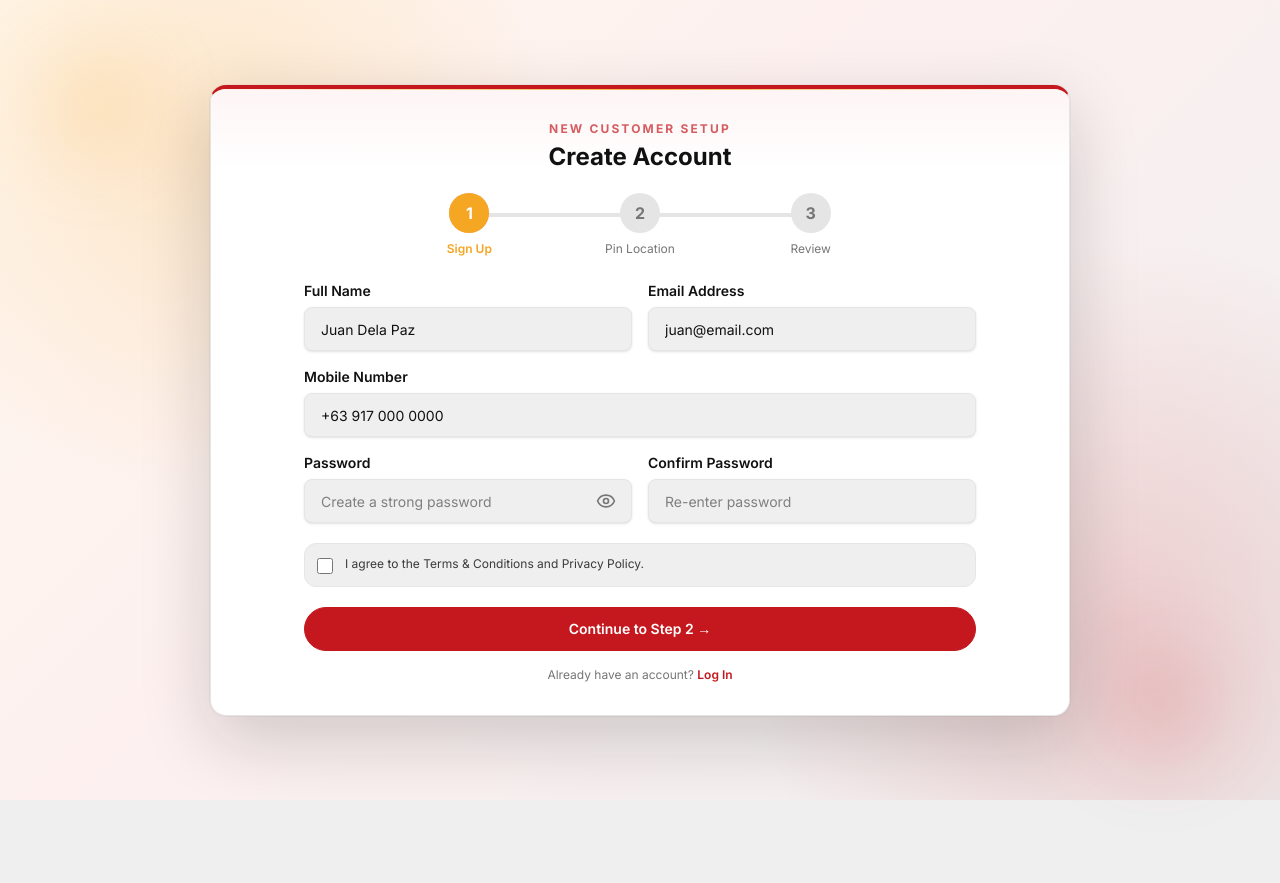
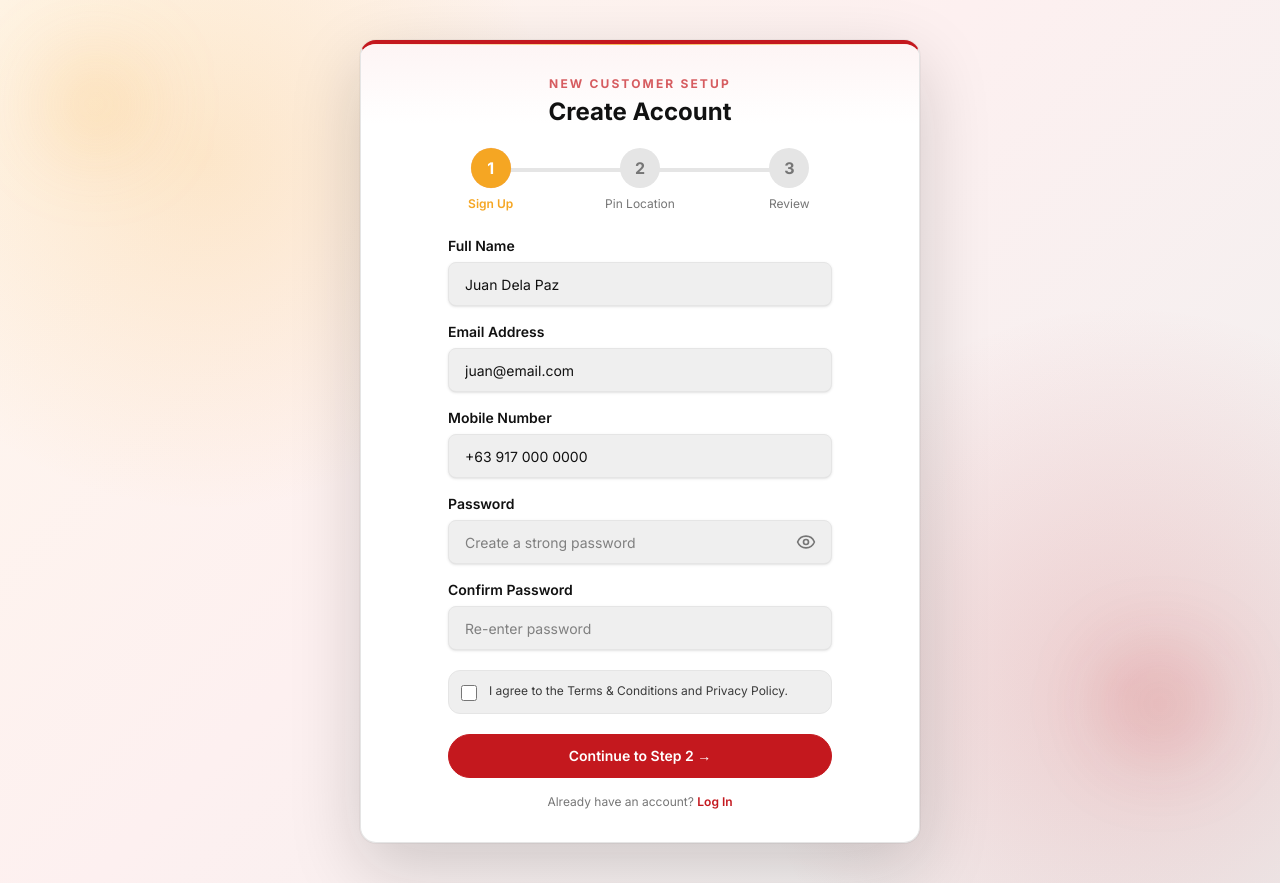
Before and after one commit to xKurty06/kokconnect, a Next.js app: page /register in a window 1280 px wide. Before the commit the page ends 800 px from the top, so only its background shows below. Built offline with nearby package versions, Linux system fonts and the light colour scheme.

Commit message:
fix(auth): narrow signup steps and stack fields

```diff
--- a/src/components/register-flow.tsx
+++ b/src/components/register-flow.tsx
@@ -37,7 +37,7 @@ export function RegisterFlow() {
 
   const update = (field: keyof RegistrationData, value: string) => setData((current) => ({ ...current, [field]: value }));
   const labels = ["Sign Up", "Pin Location", "Review"];
-  const cardWidth = step === 2 ? "max-w-[960px]" : "max-w-[860px]";
+  const cardWidth = step === 2 ? "max-w-[900px]" : "max-w-[560px]";
 
   const renderShell = (children: ReactNode) => (
     <main className="auth-shell-bg grid min-h-dvh place-items-center px-4 py-10">
@@ -53,7 +53,7 @@ export function RegisterFlow() {
 
   if (step === 4) {
     return renderShell(
-      <div className="auth-card-enter mx-auto max-w-lg p-10 text-center">
+      <div className="auth-card-enter mx-auto max-w-lg p-9 text-center">
         <div className="mx-auto grid size-20 place-items-center rounded-full border-8 border-success/15 bg-success text-white shadow-[0_12px_28px_rgba(45,189,98,0.20)]"><Check className="size-9" /></div>
         <h1 className="mt-6 text-3xl font-bold">Account Created!</h1>
         <p className="mt-1 font-semibold">Welcome to Kuya Kok&apos;s, Juan!</p>
@@ -65,12 +65,12 @@ export function RegisterFlow() {
   }
 
   return renderShell(
-    <div className="p-8">
+    <div className={`${step === 2 ? "p-7" : "p-8"}`}>
       <div className="text-center">
         <p className="text-xs font-bold uppercase tracking-[0.18em] text-brand/70">New customer setup</p>
         <h1 className="mt-1 text-2xl font-bold">Create Account</h1>
       </div>
-      <ol className="mx-auto mt-5 grid max-w-lg grid-cols-3" aria-label="Registration progress">
+      <ol className="mx-auto mt-5 grid max-w-md grid-cols-3" aria-label="Registration progress">
         {labels.map((label, index) => {
           const number = index + 1;
           const done = step > number;
@@ -79,11 +79,11 @@ export function RegisterFlow() {
         })}
       </ol>
 
-      {step === 1 && <form key="step-1" noValidate className="auth-card-enter mx-auto mt-6 max-w-2xl" onSubmit={(event) => { event.preventDefault(); setStep(2); }}>
-        <div className="grid grid-cols-2 gap-4">
+      {step === 1 && <form key="step-1" noValidate className="auth-card-enter mx-auto mt-6 max-w-sm" onSubmit={(event) => { event.preventDefault(); setStep(2); }}>
+        <div className="grid gap-4">
           <label className={labelClass}>Full Name<input value={data.name} onChange={(event) => update("name", event.target.value)} autoComplete="name" className={inputClass} /></label>
           <label className={labelClass}>Email Address<input type="email" value={data.email} onChange={(event) => update("email", event.target.value)} autoComplete="email" className={inputClass} /></label>
-          <label className={`${labelClass} col-span-2`}>Mobile Number<input type="tel" value={data.phone} onChange={(event) => update("phone", event.target.value)} autoComplete="tel" className={inputClass} /></label>
+          <label className={labelClass}>Mobile Number<input type="tel" value={data.phone} onChange={(event) => update("phone", event.target.value)} autoComplete="tel" className={inputClass} /></label>
           <label className={labelClass}>Password<span className="relative"><input type={showPassword ? "text" : "password"} placeholder="Create a strong password" autoComplete="new-password" className={`${inputClass} w-full pr-12`} /><button type="button" onClick={() => setShowPassword((value) => !value)} className="absolute right-1 top-0 grid size-11 place-items-center rounded-lg text-muted hover:bg-brand-tint hover:text-brand" aria-label={showPassword ? "Hide password" : "Show password"}>{showPassword ? <EyeOff className="size-5" /> : <Eye className="size-5" />}</button></span></label>
           <label className={labelClass}>Confirm Password<input type="password" placeholder="Re-enter password" autoComplete="new-password" className={inputClass} /></label>
         </div>
@@ -92,8 +92,8 @@ export function RegisterFlow() {
         <p className="mt-4 text-center text-xs text-muted">Already have an account? <Link href="/login" className="font-semibold text-brand hover:text-brand-deep">Log In</Link></p>
       </form>}
 
-      {step === 2 && <div key="step-2" className="auth-card-enter mt-7 grid grid-cols-[minmax(0,1.2fr)_minmax(330px,0.8fr)] gap-7">
-        <InteractiveMap value={mapPosition} onChange={setMapPosition} popupTitle="Selected delivery location" className="min-h-[480px] rounded-2xl border-[12px] border-[#e7ede5] shadow-[0_12px_30px_rgba(0,0,0,0.10)]" />
+      {step === 2 && <div key="step-2" className="auth-card-enter mt-7 grid grid-cols-[minmax(0,1.12fr)_minmax(320px,0.88fr)] gap-6">
+        <InteractiveMap value={mapPosition} onChange={setMapPosition} popupTitle="Selected delivery location" className="min-h-[460px] rounded-2xl border-[12px] border-[#e7ede5] shadow-[0_12px_30px_rgba(0,0,0,0.10)]" />
         <form noValidate className="grid content-start gap-4" onSubmit={(event) => { event.preventDefault(); setStep(3); }}><div><h2 className="text-xl font-bold">Delivery Location Details</h2><p className="mt-1 text-sm text-muted">Choose the map location, then add a clear landmark.</p></div>
           <label className={labelClass}>Selected Coordinates<input readOnly value={formatPosition(mapPosition)} className={inputClass} /></label>
           <label className={labelClass}>Building / Street Name / Block &amp; Lot<input value={data.address} onChange={(event) => update("address", event.target.value)} className={inputClass} /></label>
@@ -104,7 +104,7 @@ export function RegisterFlow() {
         </form>
       </div>}
 
-      {step === 3 && <div key="step-3" className="auth-card-enter mx-auto mt-7 max-w-xl"><h2 className="text-xl font-bold">Review Your Information</h2><p className="mt-1 text-sm text-muted">Please confirm your details before creating your account.</p>
+      {step === 3 && <div key="step-3" className="auth-card-enter mx-auto mt-7 max-w-md"><h2 className="text-xl font-bold">Review Your Information</h2><p className="mt-1 text-sm text-muted">Please confirm your details before creating your account.</p>
         <section className="surface-card mt-5 overflow-hidden rounded-xl"><div className="flex justify-between bg-background px-4 py-3 text-xs font-semibold"><span>PERSONAL INFORMATION</span><button onClick={() => setStep(1)} className="text-brand hover:text-brand-deep">Edit</button></div><dl className="divide-y divide-border px-4 text-sm"><div className="py-3"><dt className="text-muted">Full Name</dt><dd className="font-semibold">{data.name}</dd></div><div className="py-3"><dt className="text-muted">Email Address</dt><dd className="font-semibold">{data.email}</dd></div><div className="py-3"><dt className="text-muted">Mobile Number</dt><dd className="font-semibold">{data.phone}</dd></div></dl></section>
         <section className="surface-card mt-5 overflow-hidden rounded-xl"><div className="flex justify-between bg-background px-4 py-3 text-xs font-semibold"><span>DEFAULT DELIVERY LOCATION</span><button onClick={() => setStep(2)} className="text-brand hover:text-brand-deep">Edit</button></div><dl className="divide-y divide-border px-4 text-sm"><div className="py-3"><dt className="text-muted">Selected Coordinates</dt><dd className="font-semibold">{formatPosition(mapPosition)}</dd></div><div className="py-3"><dt className="text-muted">Building / Landmark</dt><dd className="font-semibold">{data.address}</dd></div><div className="py-3"><dt className="text-muted">Dorm / Reference</dt><dd className="font-semibold">{data.landmark}</dd></div></dl></section>
         <label className="mt-5 flex gap-3 rounded-lg bg-background p-3 text-xs text-copy"><input type="checkbox" defaultChecked className="size-4 accent-brand" />By creating an account, you agree to the Terms &amp; Conditions and Privacy Policy.</label><Button className="mt-5 w-full" onClick={() => setStep(4)}>Create My Account</Button><button className="mx-auto mt-3 block min-h-11 text-sm text-muted hover:text-brand" onClick={() => setStep(2)}>← Back to Step 2</button>
```
